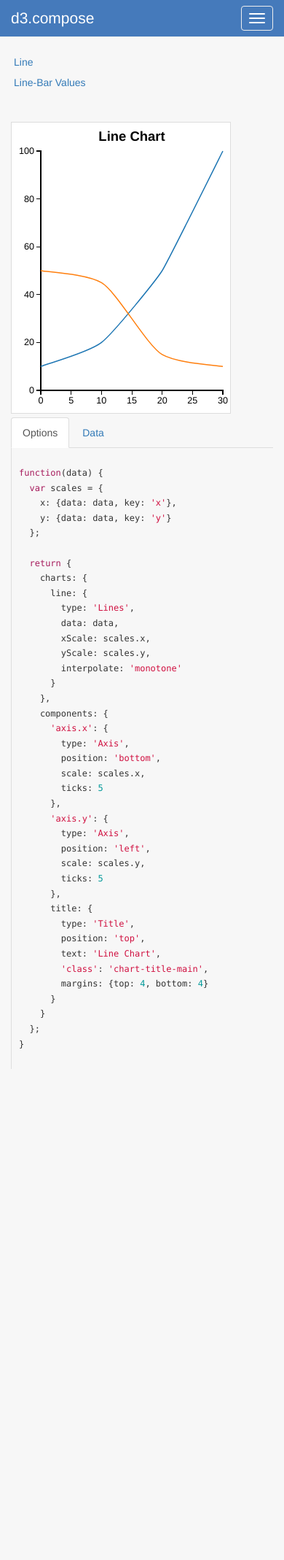
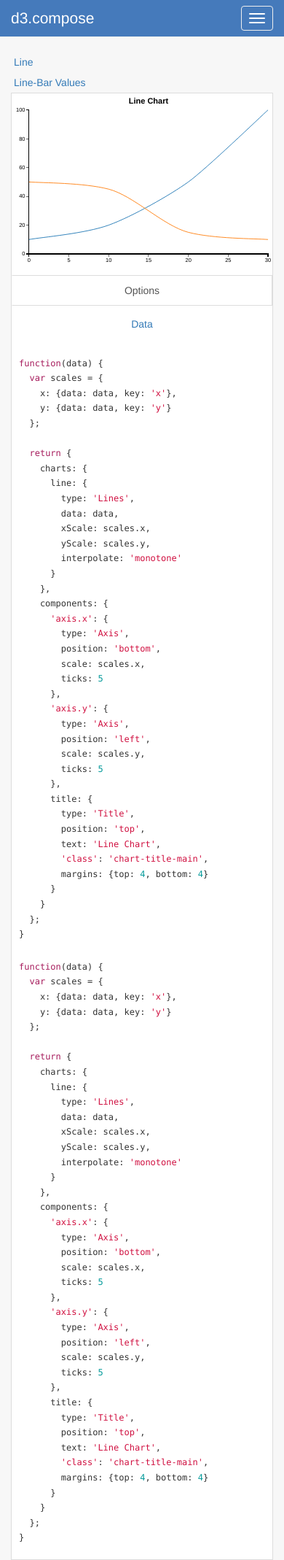
Before and after one commit to CSNW/d3.compose, a Jekyll site: the page built from examples/index.html, in a window 390 px wide. Shown: the whole page at 73% size. Built offline with Jekyll 4.4.1, drawn with Linux system fonts in a browser that asks for light colours; Markdown is read by kramdown in place of the engine named in the settings; before the commit the page ends 1465 px from its top, so only the background shows below that.

Commit message:
Refactor editor

```diff
--- /dev/null
+++ b/_css/_editor.scss
@@ -0,0 +1,93 @@
+.editor {
+  background-color: #fff;
+  border: solid 1px #ddd;
+  position: relative;
+  padding: 0;
+}
+
+.editor-chart-container {}
+
+.editor-chart {}
+
+.editor-options {
+  padding-top: 10px;
+
+  pre {
+    border: none;
+  }
+
+  .nav-tabs > li > a {
+    border-radius: 0;
+    line-height: 40px;
+    padding: 0;
+  }
+  .nav-tabs > li:first-child.active > a {
+    border-left-color: transparent;
+  }
+  .nav-tabs > li:last-child.active > a {
+    border-right-color: transparent;
+  }
+}
+
+.editor-customize {
+  display: none; // (for customize)
+}
+
+// Wide layout
+.editor.is-wide {
+  display: flex;
+  flex-direction: row;
+
+  .editor-chart-container {
+    flex: 1;
+
+    background-color: #eee;
+    padding: 10px;
+    // border-left: solid 1px #ddd; (for customize)
+    border-right: solid 1px #ddd;
+
+    .editor-chart {
+      .chart-compose {
+        border: inherit;
+      }
+    }
+  }
+  .editor-options {
+    // flex: 0.7; (for customize)
+    flex: 0.8;
+
+    position: relative;
+
+    .tab-content {
+      position: absolute;
+      top: 52px; // 40px line-height + 10px padding + 2px border
+      bottom: 0;
+      left: 0;
+      right: 0;
+      overflow: auto;
+    }
+  }
+  .editor-customize {
+    order: -1;
+    flex: 0 0 200px;
+  }
+}
+
+// Constrained layout
+.editor.is-constrained {
+  .editor-chart-container {}
+
+  .editor-chart {
+    .chart-compose {
+      border: none;
+    }
+  }
+
+  .editor-options {
+
+  }
+
+  .editor-customize {
+
+  }
+}
--- a/_css/_examples.scss
+++ b/_css/_examples.scss
@@ -1,16 +1,5 @@
 // Example
 // ----------------------------------------------------- //
-
-.example svg {
-  height: 400px;
-
-  @media (min-width: $screen-lg-min) {
-    width: 460px;
-  }
-  @media (min-width: $screen-xl-min) {
-    width: 580px;
-  }
-}
 
 .example-sidebar {
   .nav > li > a {
@@ -27,23 +16,6 @@
   }
 }
 
-.example-editor {
-  padding: 10px;
-  border-left: solid 1px #ddd;
-
-  & pre {
-    padding: 0;
-    background-color: transparent;
-    border-radius: 0;
-    border: none;
-  }
-
-  .loading {
-    color: #999;
-    margin-top: 10px;
-  }
+.examples .editor.is-wide {
+  height: calc(100vh - 90px);
 }
-
-.example-chart {
-  margin-top: 40px;
-}
--- a/css/main.scss
+++ b/css/main.scss
@@ -68,3 +68,4 @@ pre {
 @import "header";
 @import "examples";
 @import "docs";
+@import "editor";
--- a/examples/index.html
+++ b/examples/index.html
@@ -3,9 +3,13 @@ layout: default
 title: Example
 class: example
 scripts: |
+  <script type="text/javascript">examples = {};</script>
+  <script src="../js/examples/line.js"></script>
+  <script src="../js/editor.js"></script>
   <script src="../js/examples.js"></script>
 ---
-<div class="row">
+
+<div class="row examples">
   <aside class="col-lg-2" role="complementary">
     <nav class="example-sidebar js-sidebar">
       <ul class="nav">
@@ -14,23 +18,5 @@ scripts: |
       </ul>
     </nav>
   </aside>
-  <section class="col-lg-5">
-    <div class="example-chart js-chart"></div>
-  </section>
-  <section class="col-lg-5">
-    <div role="tabpanel">
-      <ul class="nav nav-tabs" role="tablist">
-        <li class="active" role="presentation"><a href="#tab-options" aria-controls="options" role="tab" data-toggle="tab">Options</a></li>
-        <li role="presentation"><a href="#tab-data" aria-controls="data" role="tab" data-toggle="tab">Data</a></li>
-      </ul>
-      <div class="tab-content js-config">
-        <div class="tab-pane active example-editor js-options" role="tabpanel" id="tab-options">
-          <p class="loading">Loading options...</p>
-        </div>
-        <div class="tab-pane example-editor js-data" role="tabpanel" id="tab-data">
-          <p class="loading">Loading data...</p>
-        </div>
-      </div>
-    </div>
-  </section>
+  <section class="col-lg-10 js-editor"></section>
 </div>
--- /dev/null
+++ b/js/editor.js
@@ -0,0 +1,70 @@
+(function(Backbone, hljs, global) {
+
+  global.Editor = Backbone.View.extend({
+    className: 'editor is-constrained',
+
+    template: function template(data) {
+      var html = '<div class="editor-customize js-customize">Customize...</div>' +
+        '<div class="editor-chart-container"><div class="editor-chart js-chart"></div></div>' +
+        '<div class="editor-options">' +
+        '  <div role="tabpanel">' +
+        '    <ul class="nav nav-tabs nav-justified" role="tablist">' +
+        '      <li class="active" role="presentation"><a href="#tab-options" aria-controls="options" role="tab" data-toggle="tab">Options</a></li>' +
+        '      <li role="presentation"><a href="#tab-data" aria-controls="data" role="tab" data-toggle="tab">Data</a></li>' +
+        '    </ul>' +
+        '    <div class="tab-content js-config">' +
+        '      <div class="tab-pane active example-editor js-options" role="tabpanel" id="tab-options"></div>' +
+        '      <div class="tab-pane example-editor js-data" role="tabpanel" id="tab-data"></div>' +
+        '    </div>' +
+        '  </div>' +
+        '</div>';
+
+      return html;
+    },
+
+    render: function render() {
+      if (!this.rendered) {
+        this.el.innerHTML = this.template(this);
+        this.rendered = true;
+      }
+
+      this.renderChart();
+      this.renderOptions();
+      this.renderData();
+      this.renderCustomize();
+    },
+
+    renderChart: function renderChart() {
+      if (!this.chart) {
+        this.chart = d3.select(this.$('.js-chart')[0])
+          .chart('Compose')
+          .width(600)
+          .height(400);
+      }
+
+      this.chart.options(this.options);
+      this.chart.draw(this.data);
+    },
+
+    renderOptions: function renderConfig() {
+      renderAndHighlight(this.$('.js-options')[0], this.options.toString());
+    },
+
+    renderData: function renderData() {
+      renderAndHighlight(this.$('.js-data')[0], JSON.stringify(this.data, null, 2));
+    },
+
+    renderCustomize: function renderCustomize() {
+      // TODO
+    }
+  });
+
+  function renderAndHighlight(el, js) {
+    try {
+      var html = '<pre><code class="js">' + js + '</code></pre>';
+      el.innerHTML = html + html;
+      hljs.highlightBlock(el);
+    } catch (ex) {}
+  }
+
+})(Backbone, hljs, this);
--- a/js/examples.js
+++ b/js/examples.js
@@ -1,230 +1,122 @@
-(function($, _, Backbone, d3, hljs, global) {
+(function($, Backbone, d3, hljs, global) {
 
-var helpers = d3.compose.helpers;
-var mixins = d3.compose.mixins;
+  /**
+    @class Application
+  */
+  function Application() {
+    this.dependencies = {};
+  }
 
-var examples = {};
+  _.extend(Application.prototype, Backbone.Events, {
+    start: function start(options) {
+      this.setupRegistry();
 
-// Line
-examples.line = {};
-examples.line.options = function(data) {
-  var scales = {
-    x: {data: data, key: 'x'},
-    y: {data: data, key: 'y'}
-  };
+      this.trigger('start', this);
 
-  return {
-    charts: {
-      line: {
-        type: 'Lines',
-        data: data,
-        xScale: scales.x,
-        yScale: scales.y,
-        interpolate: 'monotone'
-      }
+      if (!Backbone.history.started)
+        Backbone.history.start();
     },
-    components: {
-      'axis.x': {
-        type: 'Axis',
-        position: 'bottom',
-        scale: scales.x,
-        ticks: 5
+
+    get: function get(name) {
+      if (!this.registry)
+        throw new Error('get() can only be called after Application startup()');
+
+      return this.registry[name];
     },
-      'axis.y': {
-        type: 'Axis',
-        position: 'left',
-        scale: scales.y,
-        ticks: 5
+    set: function set(name, value) {
+      if (!this.registry)
+        throw new Error('set() can only be called after Application startup()');
+
+      this.registry[name] = value;
     },
-      title: {
-        type: 'Title',
-        position: 'top',
-        text: 'Line Chart',
-        'class': 'chart-title-main',
-        margins: {top: 4, bottom: 4}
-      }
+
+    register: function register(name, value, options) {
+      options = options || {};
+
+      this.dependencies[name] = {
+        value: value,
+        options: {
+          instantiate: 'instantiate' in options ? options.instantiate : true,
+          initialize: 'initialize' in options ? options.initialize : false
         }
       };
-};
-examples.line.data = [
-  {
-    key: 'a', values: [
-      {x: 0, y: 10}, {x: 10, y: 20}, {x: 20, y: 50}, {x: 30, y: 100}
-    ]
     },
-  {
-    key: 'b', values: [
-      {x: 0, y: 50}, {x: 10, y: 45}, {x: 20, y: 15}, {x: 30, y: 10}
-    ]
-  }
-];
+    setupRegistry: function setupRegistry() {
+      this.registry = {};
 
-// Line-Bar Values
-examples['line-bar-values'] = {};
-examples['line-bar-values'].options = function(data) {
-  var input = data.input;
-  var results = data.results;
-  var scales = {
-    x: {type: 'ordinal', data: results, key: 'x', adjacent: true},
-    y: {data: input, key: 'y'},
-    y2: {data: results, key: 'y', domain: [0, 100]}
-  };
+      _.each(this.dependencies, function(dependency, name) {
+        if (dependency.options.instantiate)
+          this.set(name, new dependency.value());
+        else if (dependency.options.initialize)
+          this.set(name, dependency.value(this));
+        else
+          this.set(name, dependency.value);
+      }, this);
+    },
 
-  return d3.compose.xy({
-    charts: {
-      input: {
-        type: 'Lines',
-        data: input,
-        xScale: scales.x,
-        yScale: scales.y
-      },
-      results: {
-        type: 'Bars',
-        data: results,
-        xScale: scales.x,
-        yScale: scales.y2
-      }
-    },
-    axes: {
-      x: {
-        scale: scales.x
-      },
-      y: {
-        scale: scales.y,
-        title: 'Input'
-      },
-      y2: {
-        scale: scales.y2,
-        title: 'Results'
-      }
-    },
-    title: {
-      text: 'Input vs. Output'
+    error: function() {
+      console.error.apply(console, arguments);
     }
   });
-};
-examples['line-bar-values'].data = {
-  input: [
-    {
-      key: 'input',
-      values: [{x: 'a', y: 100}, {x: 'b', y: 200}, {x: 'c', y: 300}]
-    }
-  ],
-  results: [
-    {
-      key: 'run-1',
-      values: [{x: 'a', y: 10}, {x: 'b', y: 30}, {x: 'c', y: 20}]
-    },
-    {
-      key: 'run-2',
-      values: [{x: 'a', y: 15}, {x: 'b', y: 25}, {x: 'c', y: 20}]
-    }
-  ]
-};
 
-/**
-  Interactive d3.compose example
+  // app.js
+  var app = global.app = new Application();
 
-  Features:
-  - Navigate between pre-made examples
-  - Dynamic data and compose for chart
-  - Long-lived chart for transitions
-*/
-var app = global.example = global.example || {};
-
-var Router = example.Router = Backbone.Router.extend({
+  // Router.js
+  var Router = Backbone.Router.extend({
     routes: {
       '': 'example',
       ':example': 'example'
     },
 
-  example: function(id, query) {
+    example: function example(id, query) {
       var example = examples[id || 'line'];
 
       if (example) {
-      app.state.set({
-        active: id,
-        example: example,
-        options: example.options,
-        data: example.data
-      });
+        if (!this.editor) {
+          this.editor = new Editor();
+
+          // Add dynamic wide attribute for editor
+          var constrained = true;
+          var constrained_width = 1200;
+          var editor = this.editor.$el;
+
+          this.constrain = function constrain() {
+            var width = window.innerWidth;
+
+            if (constrained && width > constrained_width) {
+              editor.removeClass('is-constrained').addClass('is-wide');
+              constrained = false;
+            }
+            else if (!constrained && width <= constrained_width) {
+              editor.addClass('is-constrained').removeClass('is-wide');
+              constrained = true;
+            }
+          }
+
+          $(window).on('resize', this.constrain);
+          this.constrain();
+        }
+
+        this.editor.data = example.data;
+        this.editor.options = example.options;
+
+        $('.js-editor')[0].appendChild(this.editor.el);
+        this.editor.render();
       }
       else {
-      console.error('Example not found for ' + id);
+        app.error('Example not found for ' + id);
       }
     }
   });
 
-var SidebarView = app.SidebarView = Backbone.View.extend({
-  initialize: function(options) {
-    this.model = options.model;
-    this.listenTo(this.model, 'change', this.render);
-  },
-  render: function() {
-    this.$('.active').removeClass('active');
-    this.$('[href="#/' + this.model.get('active') + '"]').addClass('active');
-  }
+  // main.js
+  app.on('start', function() {
+    app.set('router', new Router());
   });
 
-var ConfigView = app.ConfigView = Backbone.View.extend({
-  initialize: function(options) {
-    this.model = options.model;
-    this.listenTo(this.model, 'change', this.render);
-  },
-  render: function() {
-    var options_element = this.$('.js-options');
-    var data_element = this.$('.js-data');
-
-    try {
-      var options_html = '<pre><code class="js">' + this.model.get('options').toString() + '</code></pre>';
-      var data_html = '<pre><code class="js">' + JSON.stringify(this.model.get('data'), null, 2) + '</code></pre>';
-
-      options_element.html(options_html || '');
-      data_element.html(data_html || '');
-
-      hljs.highlightBlock(options_element[0]);
-      hljs.highlightBlock(data_element[0]);
-    } catch (ex) {}
-  }
+  $(document).ready(function() {
+    app.start();
   });
 
-var ChartView = app.ChartView = Backbone.View.extend({
-  initialize: function(options) {
-    this.model = options.model;
-    this.listenTo(this.model, 'change', this.render);
-  },
-  render: function() {
-    if (!this.chart) {
-      this.chart = d3.select(this.$el[0]).append('svg')
-        .chart('Compose');
-    }
-
-    this.chart.options(this.model.get('options'));
-    this.chart.draw(this.model.get('data'));
-  }
-});
-
-app.startup = function() {
-  app.state = new Backbone.Model();
-
-  app.router = new Router();
-
-  app.sidebar = new SidebarView({
-    model: app.state,
-    el: $('.js-sidebar')[0]
-  });
-  app.config = new ConfigView({
-    model: app.state,
-    el: $('.js-config')[0]
-  });
-  app.chart = new ChartView({
-    model: app.state,
-    el: $('.js-chart')[0]
-  });
-
-  Backbone.history.start();
-};
-
-$(document).ready(app.startup);
-
-})(jQuery, _, Backbone, d3, hljs, this);
+})(Backbone.$, Backbone, d3, hljs, this);
--- /dev/null
+++ b/js/examples/line.js
@@ -0,0 +1,120 @@
+(function(examples, d3, helpers, mixins) {
+
+// Line
+examples.line = {};
+examples.line.options = function(data) {
+  var scales = {
+    x: {data: data, key: 'x'},
+    y: {data: data, key: 'y'}
+  };
+
+  return {
+    charts: {
+      line: {
+        type: 'Lines',
+        data: data,
+        xScale: scales.x,
+        yScale: scales.y,
+        interpolate: 'monotone'
+      }
+    },
+    components: {
+      'axis.x': {
+        type: 'Axis',
+        position: 'bottom',
+        scale: scales.x,
+        ticks: 5
+      },
+      'axis.y': {
+        type: 'Axis',
+        position: 'left',
+        scale: scales.y,
+        ticks: 5
+      },
+      title: {
+        type: 'Title',
+        position: 'top',
+        text: 'Line Chart',
+        'class': 'chart-title-main',
+        margins: {top: 4, bottom: 4}
+      }
+    }
+  };
+};
+examples.line.data = [
+  {
+    key: 'a', values: [
+      {x: 0, y: 10}, {x: 10, y: 20}, {x: 20, y: 50}, {x: 30, y: 100}
+    ]
+  },
+  {
+    key: 'b', values: [
+      {x: 0, y: 50}, {x: 10, y: 45}, {x: 20, y: 15}, {x: 30, y: 10}
+    ]
+  }
+];
+
+// Line-Bar Values
+examples['line-bar-values'] = {};
+examples['line-bar-values'].options = function(data) {
+  var input = data.input;
+  var results = data.results;
+  var scales = {
+    x: {type: 'ordinal', data: results, key: 'x', adjacent: true},
+    y: {data: input, key: 'y'},
+    y2: {data: results, key: 'y', domain: [0, 100]}
+  };
+
+  return d3.compose.xy({
+    charts: {
+      input: {
+        type: 'Lines',
+        data: input,
+        xScale: scales.x,
+        yScale: scales.y
+      },
+      results: {
+        type: 'Bars',
+        data: results,
+        xScale: scales.x,
+        yScale: scales.y2
+      }
+    },
+    axes: {
+      x: {
+        scale: scales.x
+      },
+      y: {
+        scale: scales.y,
+        title: 'Input'
+      },
+      y2: {
+        scale: scales.y2,
+        title: 'Results'
+      }
+    },
+    title: {
+      text: 'Input vs. Output'
+    }
+  });
+};
+examples['line-bar-values'].data = {
+  input: [
+    {
+      key: 'input',
+      values: [{x: 'a', y: 100}, {x: 'b', y: 200}, {x: 'c', y: 300}]
+    }
+  ],
+  results: [
+    {
+      key: 'run-1',
+      values: [{x: 'a', y: 10}, {x: 'b', y: 30}, {x: 'c', y: 20}]
+    },
+    {
+      key: 'run-2',
+      values: [{x: 'a', y: 15}, {x: 'b', y: 25}, {x: 'c', y: 20}]
+    }
+  ]
+};
+
+})(examples, d3, d3.compose.helpers, d3.compose.mixins);
```
Lines whose indentation alone changed are shown as unchanged.
